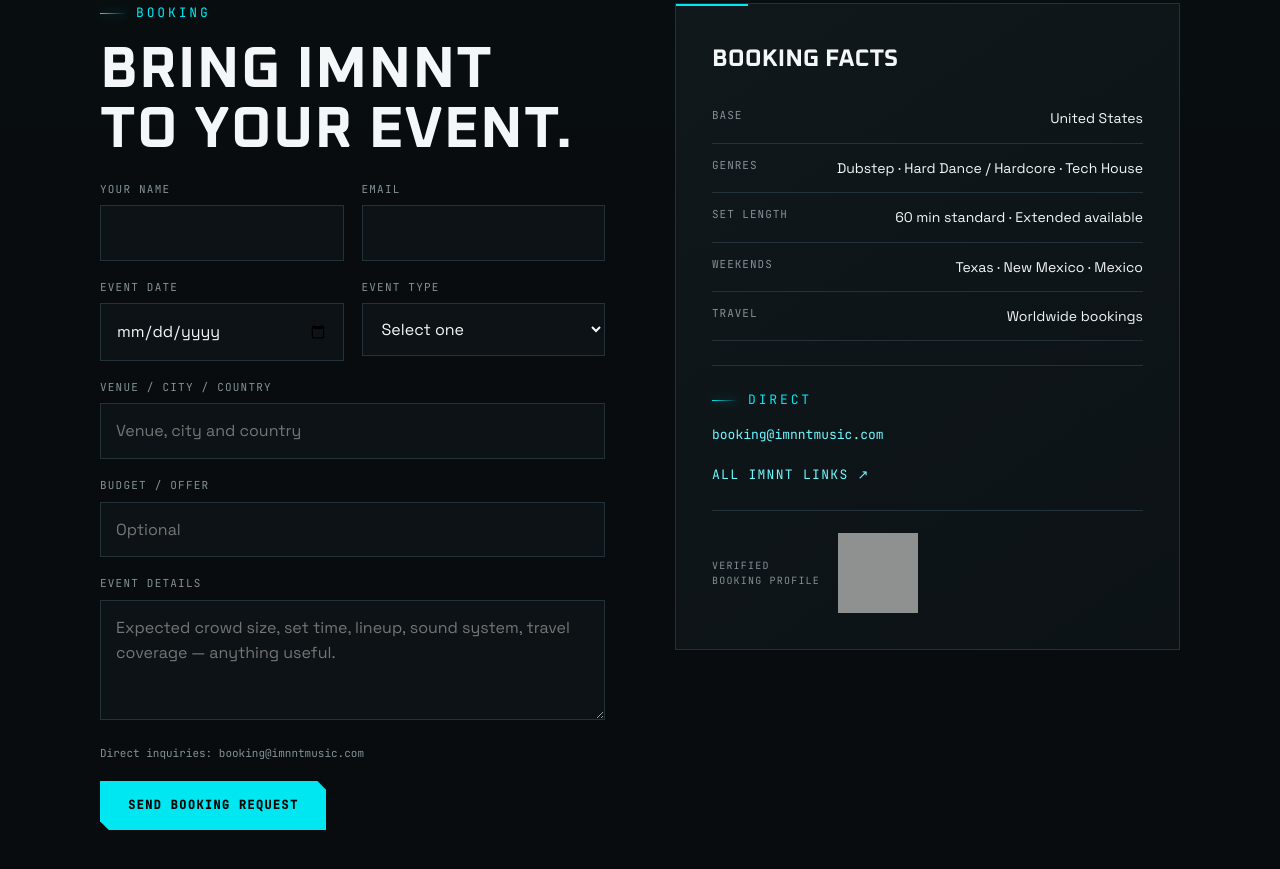
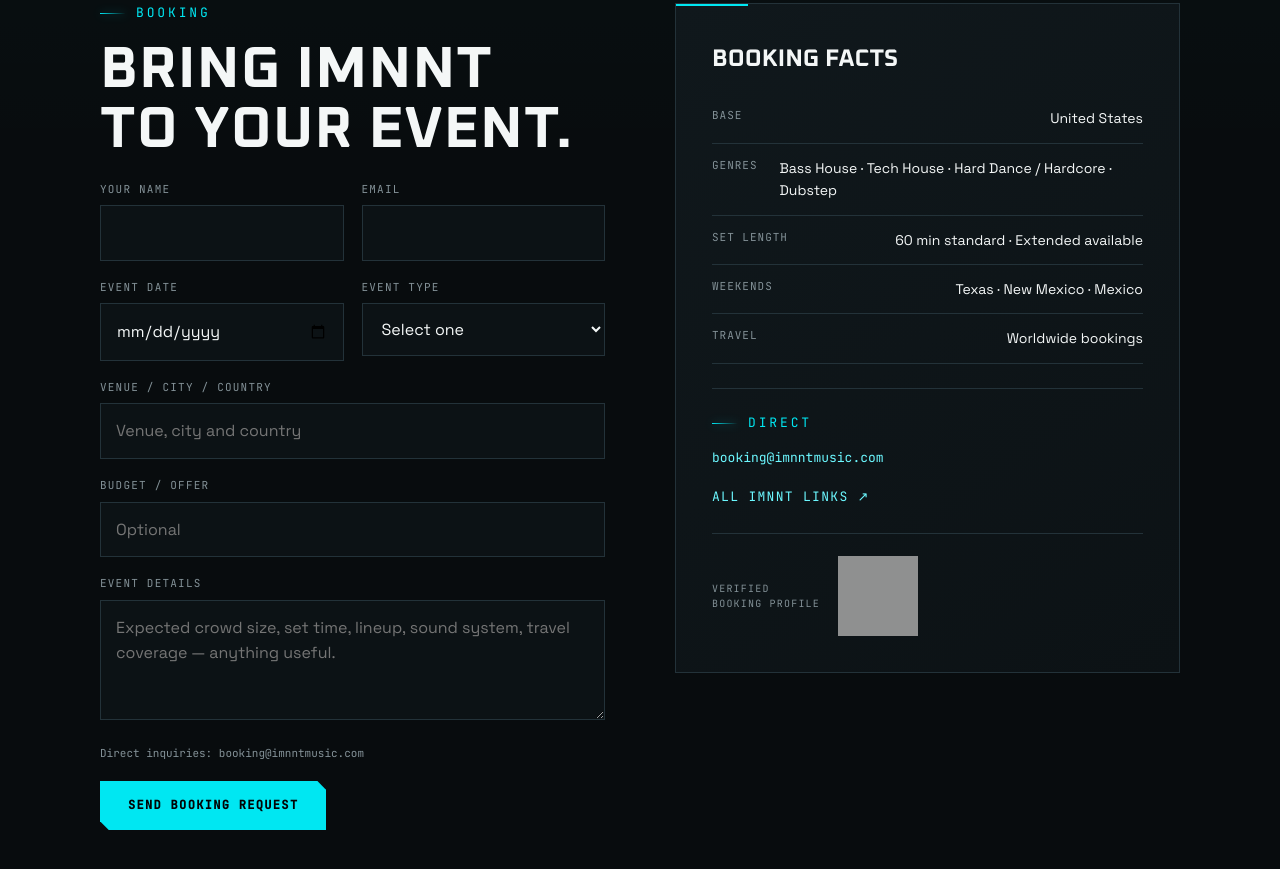
Before and after one commit to tonypalumbogit/imnntmusic-site, a plain HTML site: page index.html in a window 1280 px wide. Shown: the part 5905-6774 px from the top of the page. Drawn offline with Linux system fonts and the light colour scheme; grey boxes are pictures that could not be loaded.

Commit message:
Add files via upload

```diff
--- a/index.html
+++ b/index.html
@@ -328,7 +328,7 @@
         <button type="submit" class="submit-btn">Send booking request</button>
       </form>
     </div>
-    <aside class="info-card"><h3>Booking facts</h3><div class="info-row"><span class="k">Base</span><span>United States</span></div><div class="info-row"><span class="k">Genres</span><span>Dubstep · Hard Dance / Hardcore · Tech House</span></div><div class="info-row"><span class="k">Set length</span><span>60 min standard · Extended available</span></div><div class="info-row"><span class="k">Weekends</span><span>Texas · New Mexico · Mexico</span></div><div class="info-row"><span class="k">Travel</span><span>Worldwide bookings</span></div><div class="direct-contact"><div class="eyebrow" style="margin-bottom:10px">Direct</div><a href="mailto:booking@imnntmusic.com">booking@imnntmusic.com</a><div style="margin-top:14px"><a class="text-link" href="https://linktr.ee/IMNNT" target="_blank" rel="noopener">All IMNNT links ↗</a></div><div class="encore-verified"><div class="encore-label">Verified booking profile</div><!--Encore Button Generated 13th August 2026 at 9:24am; Copyright Encore 2026--><a href="https://encoremusicians.com/hire/djs?utm_source=badge&utm_medium=web&utm_campaign=verified_badge&utm_content=dark-small" target="_parent"><img src="https://encoremusicians.com/img/embeds/badge-dark.svg" alt="Book IMNNT on Encore Musicians" width="80" height="80"></a></div></div></aside>
+    <aside class="info-card"><h3>Booking facts</h3><div class="info-row"><span class="k">Base</span><span>United States</span></div><div class="info-row"><span class="k">Genres</span><span>Bass House · Tech House · Hard Dance / Hardcore · Dubstep</span></div><div class="info-row"><span class="k">Set length</span><span>60 min standard · Extended available</span></div><div class="info-row"><span class="k">Weekends</span><span>Texas · New Mexico · Mexico</span></div><div class="info-row"><span class="k">Travel</span><span>Worldwide bookings</span></div><div class="direct-contact"><div class="eyebrow" style="margin-bottom:10px">Direct</div><a href="mailto:booking@imnntmusic.com">booking@imnntmusic.com</a><div style="margin-top:14px"><a class="text-link" href="https://linktr.ee/IMNNT" target="_blank" rel="noopener">All IMNNT links ↗</a></div><div class="encore-verified"><div class="encore-label">Verified booking profile</div><!--Encore Button Generated 13th August 2026 at 9:24am; Copyright Encore 2026--><a href="https://encoremusicians.com/hire/djs?utm_source=badge&utm_medium=web&utm_campaign=verified_badge&utm_content=dark-small" target="_parent"><img src="https://encoremusicians.com/img/embeds/badge-dark.svg" alt="Book IMNNT on Encore Musicians" width="80" height="80"></a></div></div></aside>
   </div>
 </section>
 </main>
```
Also changed, not shown: join/index.html (+1 -1 lines), V22-UPDATE-NOTE.txt (added).
